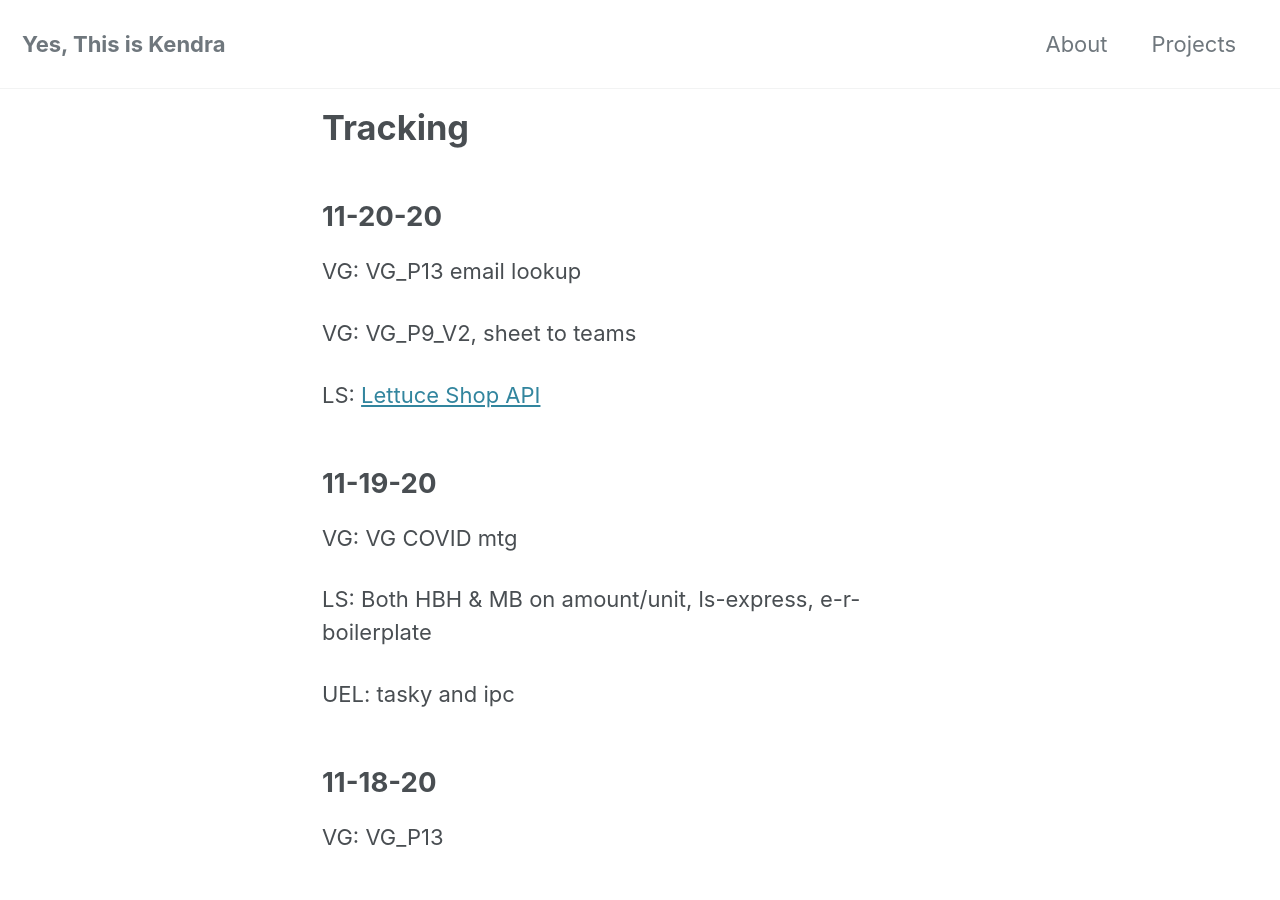
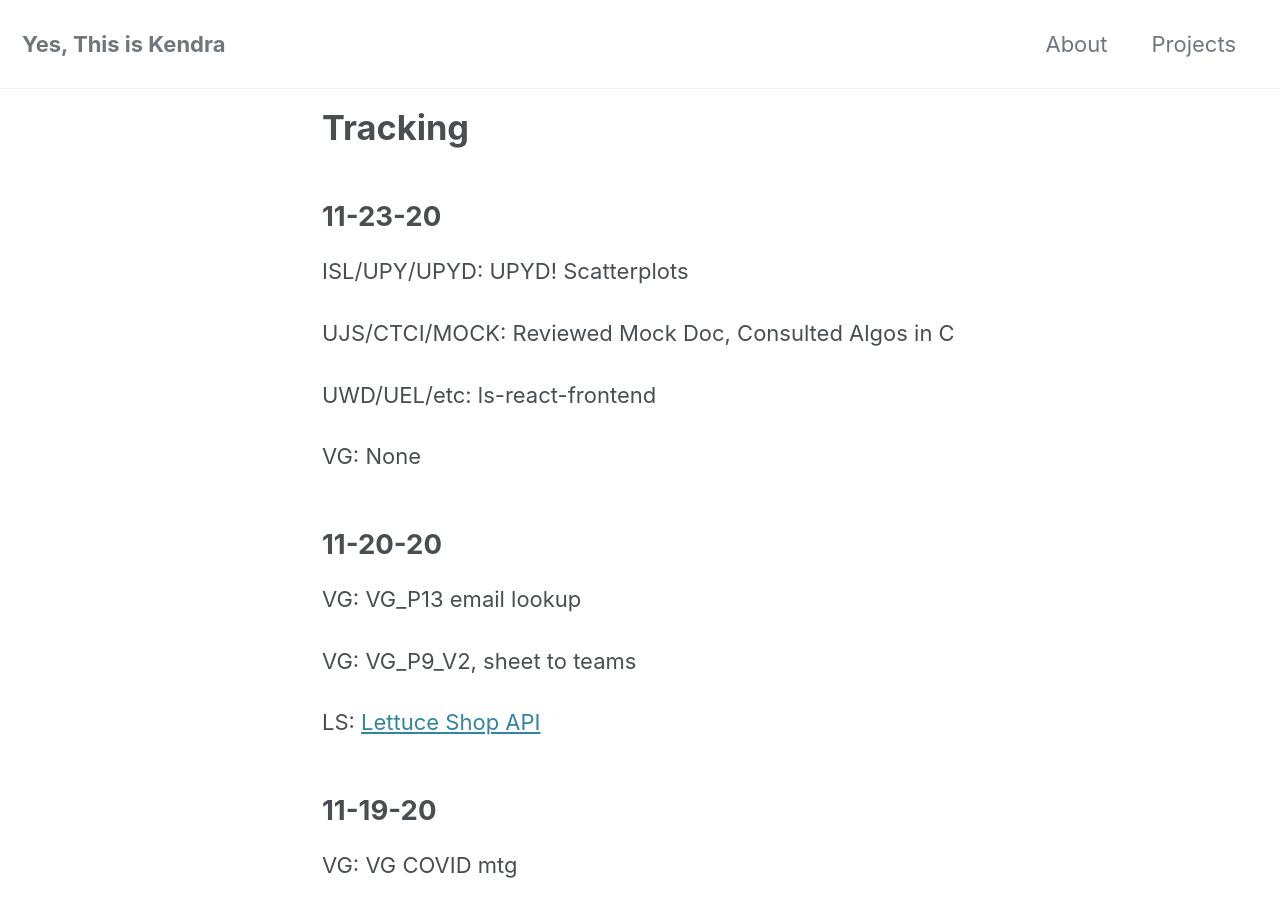
Before and after one commit to yesthisiskendra/yesthisiskendra.github.io, a Jekyll site: the page built from _pages/tracking.md, in a window 1280 px wide and 900 px high. Built offline with Jekyll 4.4.1, drawn with Linux system fonts in a browser that asks for light colours; cached includes are drawn as plain includes; nearby versions of some CDN libraries.

Commit message:
Add tracking

```diff
--- a/_pages/tracking.md
+++ b/_pages/tracking.md
@@ -3,6 +3,15 @@ layout: home
 title: "Tracking"
 permalink: /tracking/
 ---
+## 11-23-20
+
+ISL/UPY/UPYD: UPYD! Scatterplots
+
+UJS/CTCI/MOCK: Reviewed Mock Doc, Consulted Algos in C
+
+UWD/UEL/etc: ls-react-frontend
+
+VG: None
 
 ## 11-20-20
 
```
